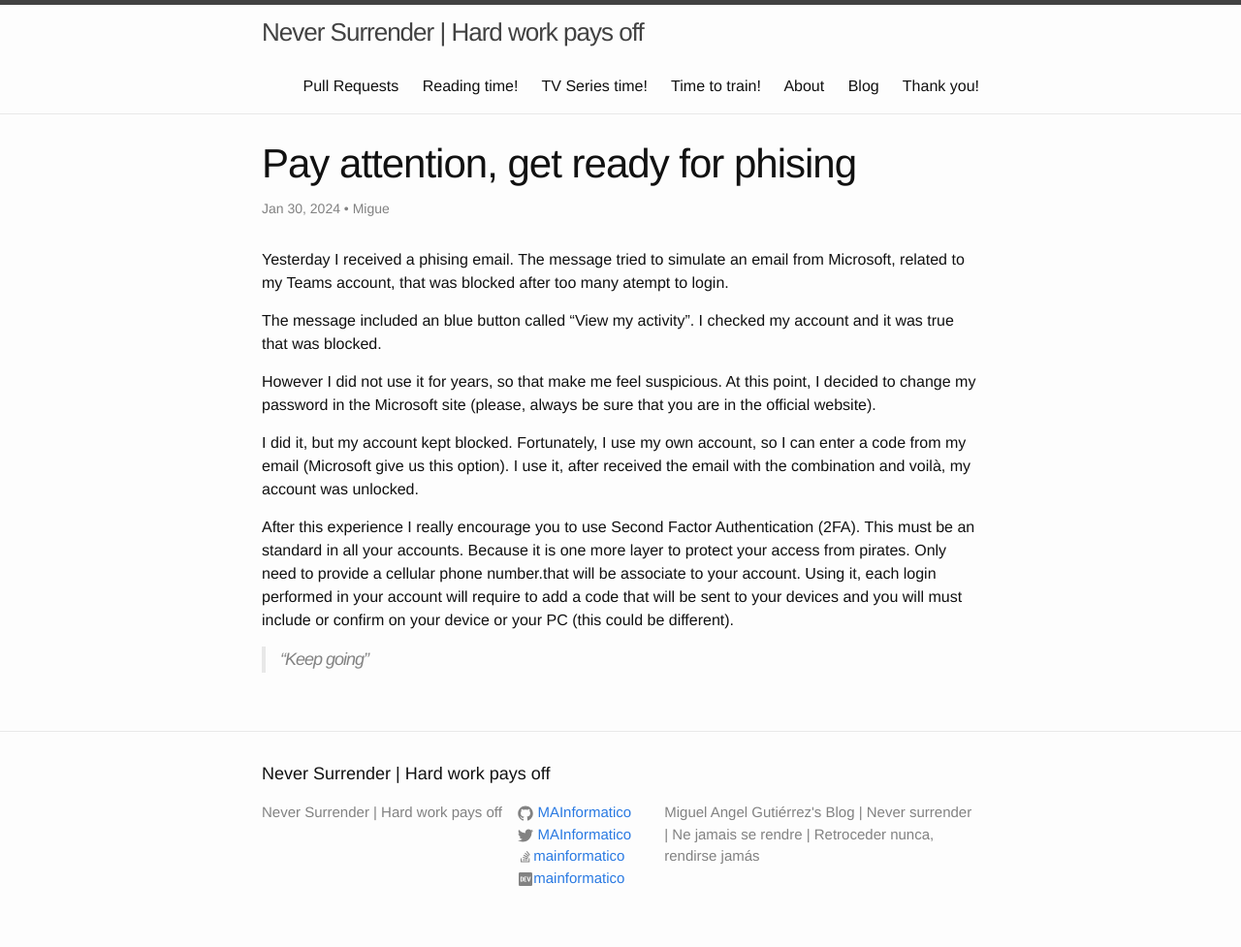
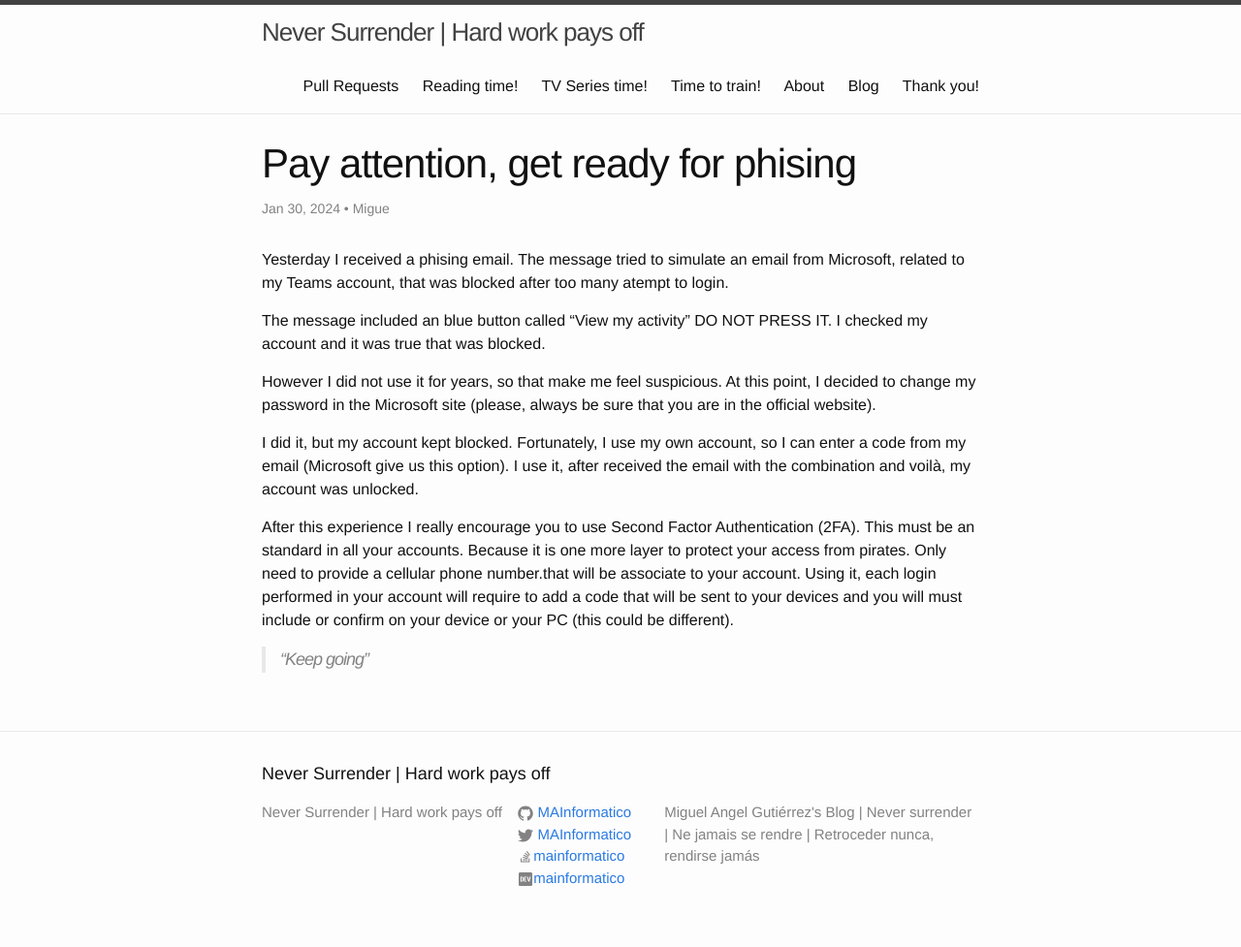
Before and after one commit to MAInformatico/MAInformatico.github.io, a Jekyll site: the page built from _posts/2024-1-30-PhisingAttack.md, in a window 1280 px wide. Shown: the whole page at 97% size. Built offline with Jekyll 4.4.1, drawn with Linux system fonts in a browser that asks for light colours.

Commit message:
fixing new post

```diff
--- a/_posts/2024-1-30-PhisingAttack.md
+++ b/_posts/2024-1-30-PhisingAttack.md
@@ -6,7 +6,7 @@ author: Migue
 
 Yesterday I received a phising email. The message tried to simulate an email from Microsoft, related to my Teams account, that was blocked after too many atempt to login.
 
-The message included an blue button called "View my activity". I checked my account and it was true that was blocked.
+The message included an blue button called "View my activity" DO NOT PRESS IT. I checked my account and it was true that was blocked.
 
 However I did not use it for years, so that make me feel suspicious. At this point, I decided to change my password in the Microsoft site (please, always be sure that you are in the official website).
 
```
